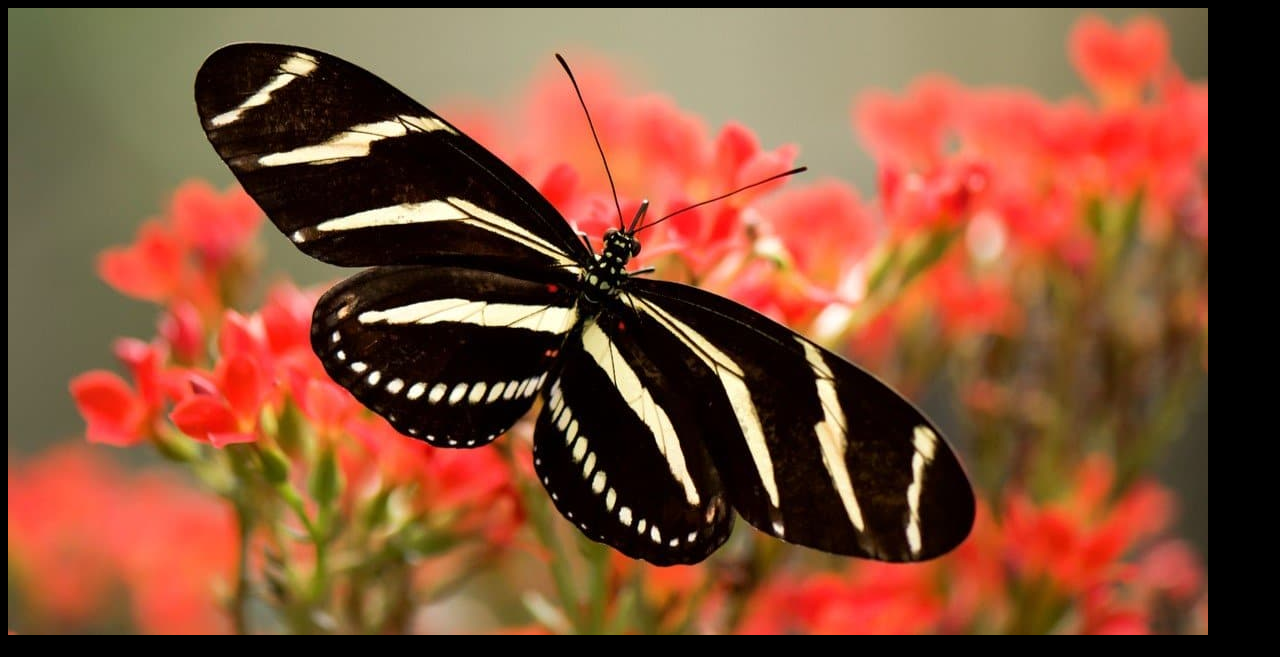
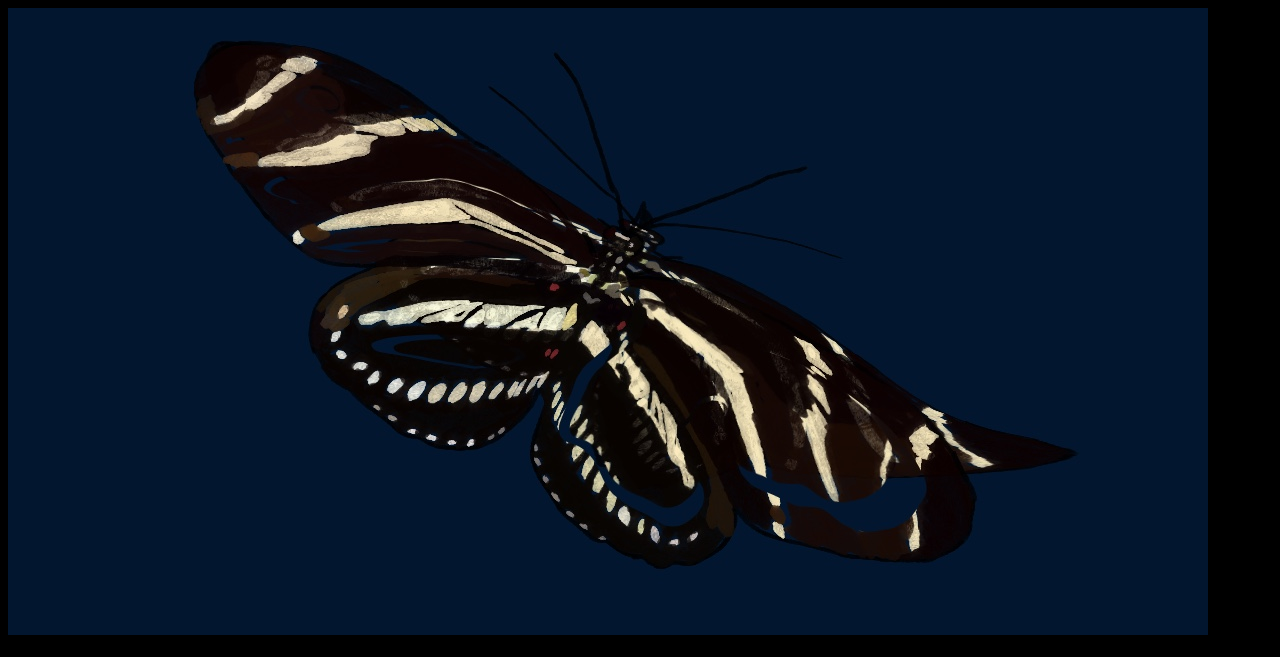
Before and after one commit to rhiyacreator/home.html, a plain HTML site: page zebra-longwing.html in a window 1280 px wide. Shown: the top 657 px of the page. Drawn offline with Linux system fonts and the light colour scheme.

Commit message:
Update zebra-longwing.html

```diff
--- a/zebra-longwing.html
+++ b/zebra-longwing.html
@@ -7,7 +7,7 @@
 		</style>
 	</head>
 <body>
-<img src="images/Zebra-Longwing-delete.jpg" alt="Zebra Longwing" />
+<img src="images/zebra-longwing.JPG" alt="Zebra Longwing" />
 <h1 style ="color:white;">Zebra Longwing</h1>
   <p style ="color:white;">Scientific name: Heliconius charithonia
     <br>
```
